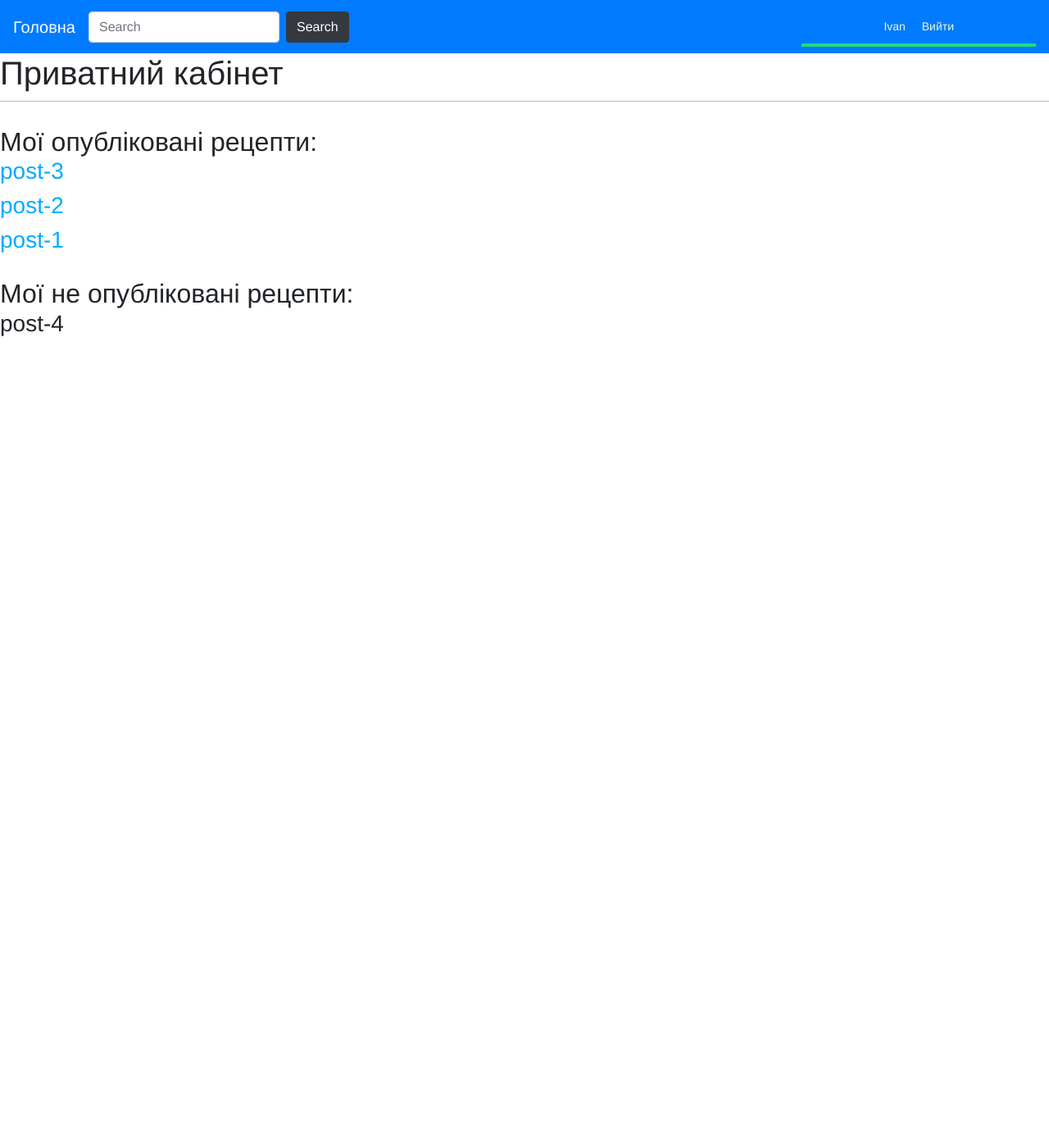
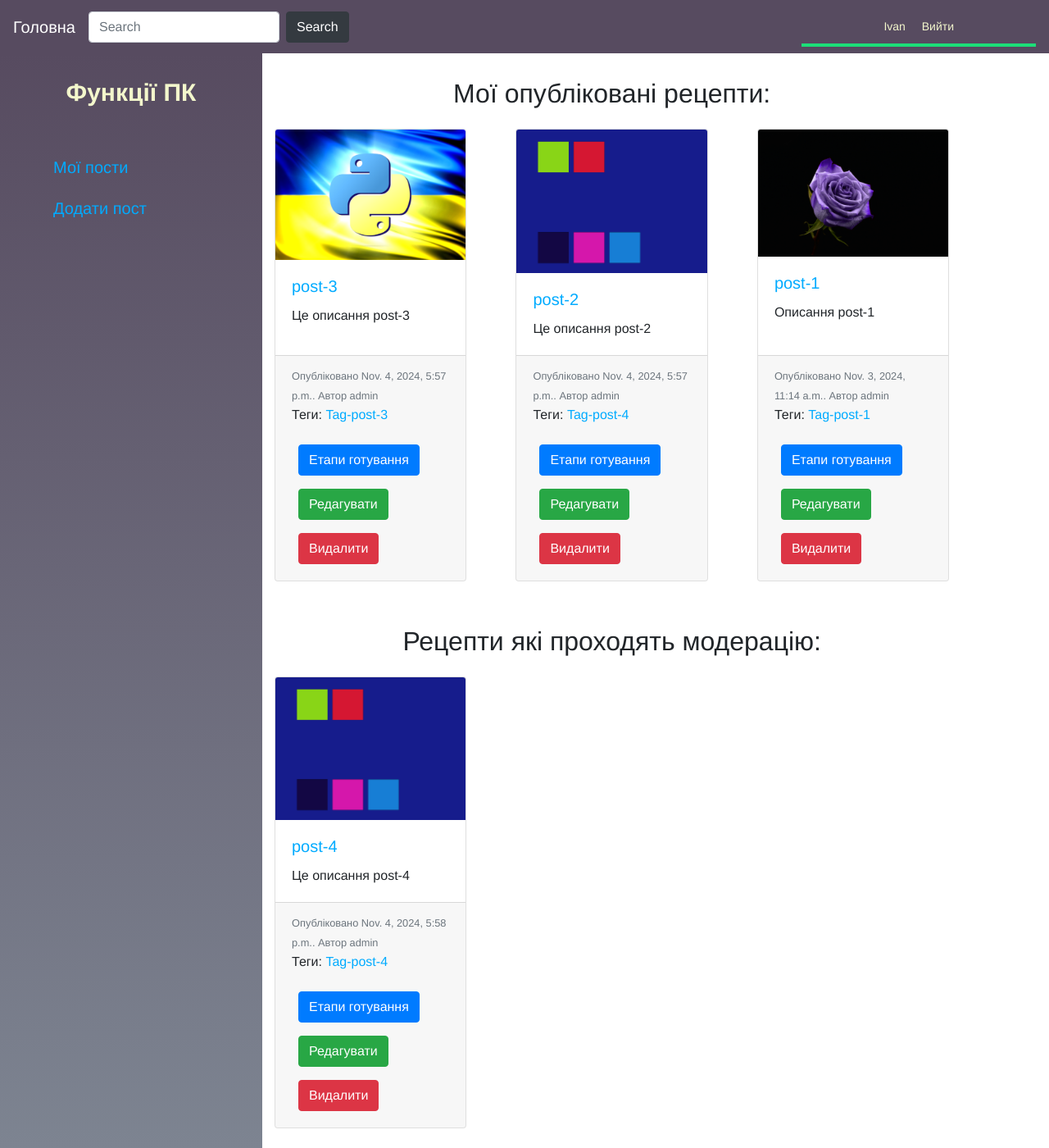
Before and after one commit to Ivan-Khomin/mysite, a Django app: page /blog/dashboard/ in a window 1280 px wide. Shown: the whole page at 82% size. Before the commit the page ends 410 px from the top, so only its background shows below. Run offline with Django 5.2, Linux system fonts and the light colour scheme; a user stored in the database is signed in; data comes from the database, SQL or seed files in the repository; both versions use the stored data as it was after the commit; parts of the project's set-up code (start-up, migrations or seed data) failed here and were passed over.

Commit message:
Lesson 8

```diff
--- a/blog/models.py
+++ b/blog/models.py
@@ -2,7 +2,9 @@ from django.db import models
 from django.utils import timezone
 from django.contrib.auth.models import User
 from django.urls import reverse
+
 from taggit.managers import TaggableManager
+from slugify import slugify
 
 
 class Post(models.Model):
@@ -53,6 +55,10 @@ class Post(models.Model):
             ]
         )
 
+    def save(self, *args, **kwargs):
+        self.slug = slugify(self.title)
+        return super(Post, self).save(*args, **kwargs)
+
 
 def save_images(instance, filename):
     post_id = instance.post_id
--- a/blog/static/css/style.css
+++ b/blog/static/css/style.css
@@ -75,3 +75,45 @@ p.date {
     float:right;
     padding-top:4px;
 }
+
+.left-navbar {
+    background: linear-gradient(to bottom,
+                    #574b60,#7d8491);
+    min-height: calc(100vh - 86px);
+}
+
+.left-navbar h2 {
+    font-size: 30px;
+    font-weight: bold;
+    color:#f3f7cc ;
+}
+
+.left-navbar li {
+    padding: 10px;
+    font-size: 20px;
+    list-style-type: none;
+}
+
+.left-navbar li:hover {
+    background-color: #007bff;
+}
+
+.left-navbar li:hover a {
+    color: #fff;
+    text-decoration: none;
+}
+
+.left-navbar li:active {
+    background-color: #0058af;
+}
+
+.left-navbar li a {
+    display: block;
+    width: 100%;
+    height: 100%;
+
+}
+
+nav {
+    background-color: #574b60;
+}
--- a/blog/templates/blog/account/dashboard.html
+++ b/blog/templates/blog/account/dashboard.html
@@ -1,18 +1,91 @@
-{% extends "blog/base.html" %}
-{% block title %}Приватний кабінет{% endblock %}
-{% block content %}
-    <h1>Приватний кабінет</h1>
+{% extends 'blog/base_account.html' %}
+{% block account_content %}
     {% if posts_pub %}
-        <h2>Мої опубліковані рецепти: </h2>
-        {% for post in posts_pub %}
-            <h3><a href="{{post.get_absolute_url}}">{{ post.title }}</a></h3>
-        {% endfor %}
+        <h2 class="text-center mb-4">Мої опубліковані рецепти:</h2>
+        <div class="card-deck">
+            <div class="row row-cols-3 row-cols-md-3">
+                {% for post in posts_pub %}
+                    <div class="col mb-4">
+                        <div class="card" style="height: 100%">
+                            <a href="{{ post.get_absolute_url }}">
+                                <img src="{{ MEDIA_URL }}{{ post.image.url }}" class="card-img-top" alt="...">
+                            </a>
+                            <div class="card-body">
+                                <a href="{{ post.get_absolute_url }}">
+                                    <h5 class="card-title">{{ post.title }}</h5>
+                                </a>
+                                <p class="card-text">{{ post.short_description|truncatewords:25 }}</p>
+                            </div>
+                            <div class="card-footer">
+                                <small class="text-muted">
+                                    Опубліковано {{ post.publish }}.
+                                    Автор {{ post.author }}
+                                </small>
+                                <p>Теги:
+                                    {% for tag in post.tags.all %}
+                                        <a href="{% url 'blog:post_list_by_tag' tag.slug %}">
+                                            {{ tag.name }}
+                                        </a>
+                                        {% if not forloop.last %}
+                                            ,
+                                        {% endif %}
+                                    {% endfor %}
+                                </p>
+
+                                <a class="btn btn-primary m-2">
+                                    Етапи готування
+                                </a>
+                                <a class="btn btn-success m-2"
+                                   href="#">Редагувати</a>
+                                <a class="btn btn-danger m-2" href="#">Видалити</a>
+                            </div>
+                        </div>
+                    </div>
+                {% endfor %}
+            </div>
+        </div>
     {% endif %}
     {% if posts_draft %}
-        <h2>Мої не опубліковані рецепти: </h2>
-        {% for post in posts_draft %}
-            <h3>{{ post.title }}</h3>
-            <p>{{ post.short_descriptions }}</p>
-        {% endfor %}
+        <h2 class="text-center mb-4">Рецепти які проходять модерацію:</h2>
+        <div class="card-deck">
+            <div class="row row-cols-3 row-cols-md-3">
+                {% for post in posts_draft %}
+                    <div class="col mb-4">
+                        <div class="card" style="height: 100%">
+                            <a href="{{ post.get_absolute_url }}">
+                                <img src="{{ MEDIA_URL }}{{ post.image.url }}" class="card-img-top" alt="...">
+                            </a>
+                            <div class="card-body">
+                                <a href="{{ post.get_absolute_url }}">
+                                    <h5 class="card-title">{{ post.title }}</h5>
+                                </a>
+                                <p class="card-text">{{ post.short_description|truncatewords:25 }}</p>
+                            </div>
+                            <div class="card-footer">
+                                <small class="text-muted">Опубліковано {{ post.publish }}.
+                                    Автор {{ post.author }}
+                                </small>
+                                <p>Теги:
+                                    {% for tag in post.tags.all %}
+                                        <a href="{% url 'blog:post_list_by_tag' tag.slug %}">
+                                            {{ tag.name }}
+                                        </a>
+                                        {% if not forloop.last %}
+                                            ,
+                                        {% endif %}
+                                    {% endfor %}
+                                </p>
+                                <a class="btn btn-primary m-2" href="#">
+                                    Етапи готування
+                                </a>
+                                <a class="btn btn-success m-2"
+                                   href="#">Редагувати</a>
+                                <a class="btn btn-danger m-2" href="#">Видалити</a>
+                            </div>
+                        </div>
+                    </div>
+                {% endfor %}
+            </div>
+        </div>
     {% endif %}
 {% endblock %}
--- a/blog/templates/blog/account/login.html
+++ b/blog/templates/blog/account/login.html
@@ -2,7 +2,6 @@
 {% block title %}
     Логін
 {% endblock title %}
-
 {% block content %}
     <div class="container text-center sign-in">
         <form action="." class="form-sign-in login-form" method="post">
--- a/blog/templates/blog/base.html
+++ b/blog/templates/blog/base.html
@@ -9,7 +9,7 @@
 </head>
 <body>
     {% block navbar %}
-    <nav class="navbar navbar-expand-lg navbar-dark bg-primary">
+    <nav class="navbar navbar-expand-lg navbar-dark">
         <a class="navbar-brand" href="{% url 'blog:post_list' %}">Головна</a>
         <button class="navbar-toggler" type="button" data-toggle="collapse" data-target="#navbarSupportedContent" aria-controls="navbarSupportedContent" aria-expanded="false" aria-label="Toggle navigation">
             <span class="navbar-toggler-icon"></span>
--- /dev/null
+++ b/blog/templates/blog/base_account.html
@@ -0,0 +1,32 @@
+{% extends 'blog/base.html' %}
+{% block title %}
+    Приватний кабінет
+{% endblock %}
+{% block content %}
+    <div class="container-fluid ">
+        <div class="row">
+            <div class="col-3 left-navbar">
+                {% block left_navbar %}
+                    <h2 class="text-center mb-5">Функції ПК</h2>
+                    <ul>
+                        <li>
+                            <a href="{% url 'blog:dashboard' %}">
+                                Мої пости
+                            </a>
+                        </li>
+                        <li>
+                            <a href="{% url 'blog:post_add' %}">
+                                Додати пост
+                            </a>
+                        </li>
+                    </ul>
+                {% endblock %}
+            </div>
+            <div class="col-8 account-content">
+                {% block account_content %}
+
+                {% endblock %}
+            </div>
+        </div>
+    </div>
+{% endblock %}
--- a/blog/templates/blog/post/detail.html
+++ b/blog/templates/blog/post/detail.html
@@ -11,7 +11,7 @@
                     <h5 class="card-title">{{ post.title }}</h5>
                     <p class="card-text">{{ post.short_description }}</p>
                     <p>
-                        <a href="{% url "blog:post_share" post.id %}">Поділитися рецептом</a>
+                        <a href="{% url 'blog:post_share' post.id %}">Поділитися рецептом</a>
                     </p>
                 </div>
                 {% for post_point in post_points %}
--- a/blog/templates/blog/post/list.html
+++ b/blog/templates/blog/post/list.html
@@ -23,7 +23,7 @@
                     </div>
                     <p>Теги:
                         {% for tag in post.tags.all %}
-                            <a href="{% url "blog:post_list_by_tag" tag.slug %}">
+                            <a href="{% url 'blog:post_list_by_tag' tag.slug %}">
                             {{ tag.name }}
                             </a>
                             {% if not forloop.last %}, {% endif %}
--- a/blog/templates/blog/registration/login.html
+++ b/blog/templates/blog/registration/login.html
@@ -2,7 +2,6 @@
 {% block title %}
     Логін
 {% endblock title %}
-
 {% block content %}
     <div class="container text-center sign-in">
         {% if form.errors %}
--- a/blog/urls.py
+++ b/blog/urls.py
@@ -14,5 +14,6 @@ urlpatterns = [
     path('login/', views.user_login, name='login'),
     # path('login/', auth_views.LoginView().as_view, name='login'),
     path('logout/', views.user_logout, name='logout'),
-    path('dashboard/', views.dashboard, name='dashboard')
+    path('dashboard/', views.dashboard, name='dashboard'),
+    path('post-add/', views.post_add, name='post_add')
 ]
--- a/blog/views.py
+++ b/blog/views.py
@@ -10,7 +10,7 @@ from django.contrib.auth import authenticate, login, logout
 from taggit.models import Tag
 
 from .models import Post, PostPoint, Comment
-from .forms import EmailPostForm, CommentForm, LoginForm
+from .forms import EmailPostForm, CommentForm, LoginForm, PostForm
 
 
 @login_required
@@ -165,3 +165,19 @@ def dashboard(request):
         'posts_pub': posts_pub,
         'posts_draft': posts_draft
     })
+
+
+@login_required
+def post_add(request):
+    user = request.user
+
+    if request.method == 'POST':
+        form = PostForm(request.POST, request.FILES)
+        if form.is_valid():
+            post = form.save(commit=False)
+            post.author = user
+            post.save()
+    else:
+        form = PostForm()
+
+    return render(request, 'blog/account/post_add.html', {'form': form})
```
Also changed, not shown: blog/forms.py (+7 -0 lines), blog/templates/blog/account/post_add.html (added, +9 -0 lines), db.sqlite3, media/product_images/Знімок_екрана_2025-01-11_155456.png (added).
